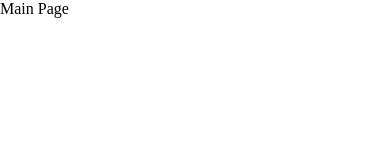
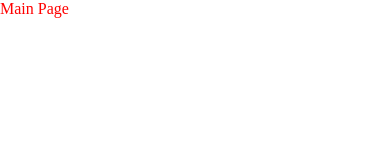
Before and after one commit to Lem0n4eLL0/mobile-hackathon-landing, a Next.js app: page / in a window 390 px wide. Shown: the top 160 px of the page. Built offline with nearby package versions, Linux system fonts and the light colour scheme.

Commit message:
Улучшение структуры, добавление глобальных стилей

```diff
--- a/src/app/layout.tsx
+++ b/src/app/layout.tsx
@@ -2,8 +2,8 @@ import type { Metadata } from 'next'
 import '@/styles/index.css'
 
 export const metadata: Metadata = {
-  title: 'Create Next App',
-  description: 'Generated by create next app',
+  title: 'Yandex Mobile Runtime',
+  description: 'Фестиваль практики и технобатлов для мобильных разработчиков',
 }
 
 export default function RootLayout({
--- /dev/null
+++ b/src/common/common.tsx
@@ -0,0 +1,30 @@
+/* Header */
+
+export type HeaderMenuLink = {
+  lable: string
+  href: string
+}
+export type HeaderMenuLinks = Array<HeaderMenuLink>
+
+export const BASE_HEADER_MENU_LINKS: HeaderMenuLinks = [
+  {
+    lable: 'О\u00A0мероприятии',
+    href: '##',
+  },
+  {
+    lable: 'AI-хакатон',
+    href: '##',
+  },
+  {
+    lable: 'Что ещё вас ждёт',
+    href: '##',
+  },
+  {
+    lable: 'Жюри',
+    href: '##',
+  },
+  {
+    lable: 'Программа',
+    href: '##',
+  },
+]
--- /dev/null
+++ b/src/pages/MainPage/MainPage.module.css
@@ -0,0 +1,11 @@
+.content__wrapper {
+  display: flex;
+  flex-direction: column;
+  height: 100%;
+  background-color: white;
+}
+
+.content {
+  flex-grow: 1;
+  color: red;
+}
--- a/src/pages/MainPage/MainPage.tsx
+++ b/src/pages/MainPage/MainPage.tsx
@@ -1,9 +1,13 @@
+import { MainHeader } from '@/layouts/headers/MainHeader'
+import styles from './MainPage.module.css'
+import { BASE_HEADER_MENU_LINKS } from '@/common/common'
+
 export const MainPage = () => {
   return (
-    <>
-      <header></header>
-      <main>Main Page</main>
+    <div className={styles.content__wrapper}>
+      <MainHeader menuLinks={BASE_HEADER_MENU_LINKS} />
+      <main className={styles.content}>Main Page</main>
       <footer></footer>
-    </>
+    </div>
   )
 }
--- a/src/styles/globals.css
+++ b/src/styles/globals.css
@@ -1,2 +1,16 @@
+*,
+*::after,
+*::before {
+  box-sizing: border-box;
+}
+
 body {
+  height: 100vh;
+  width: 100%;
+  min-height: 100vh;
+  margin: 0;
+  padding: 0;
+  overflow-x: hidden;
+  background-color: var(--main-bg-color);
+  color: var(--main-text-color);
 }
--- a/src/styles/variables.css
+++ b/src/styles/variables.css
@@ -1,7 +1,9 @@
 :root {
   /* fonts */
+  /*
   --main-font: 'YS Display', sans-serif;
   --additional-font: 'YS Text', sans-serif;
+  */
 
   /* palette */
   --color-pink-700: #ff017e;
@@ -30,4 +32,25 @@
   --additional-bg-color: var(--color-white);
   --additional-bg-color-2: var(--color-grey-100);
   --accent-bg-color: var(--color-pink-700);
+
+  /* other */
+  --base-side-paddings-page: 148px;
 }
+
+@media (max-width: 1279px) {
+  :root {
+    --base-side-paddings-page: 108px;
+  }
+}
+
+@media (max-width: 1023px) {
+  :root {
+    --base-side-paddings-page: 68px;
+  }
+}
+
+@media (max-width: 767px) {
+  :root {
+    --base-side-paddings-page: 28px;
+  }
+}
--- a/tsconfig.json
+++ b/tsconfig.json
@@ -26,7 +26,8 @@
       "@/components/*": ["components/*"],
       "@/pages/*": ["pages/*"],
       "@/utils/*": ["utils/*"],
-      "@/common/*": ["common/*"]
+      "@/common/*": ["common/*"],
+      "@/assets/*": ["assets/*"]
     }
   },
   "include": [
```
Also changed, not shown: package.json (+13 -12 lines), src/styles/common.css (added), 1 other file (tests, documents, lock files or other folders).
